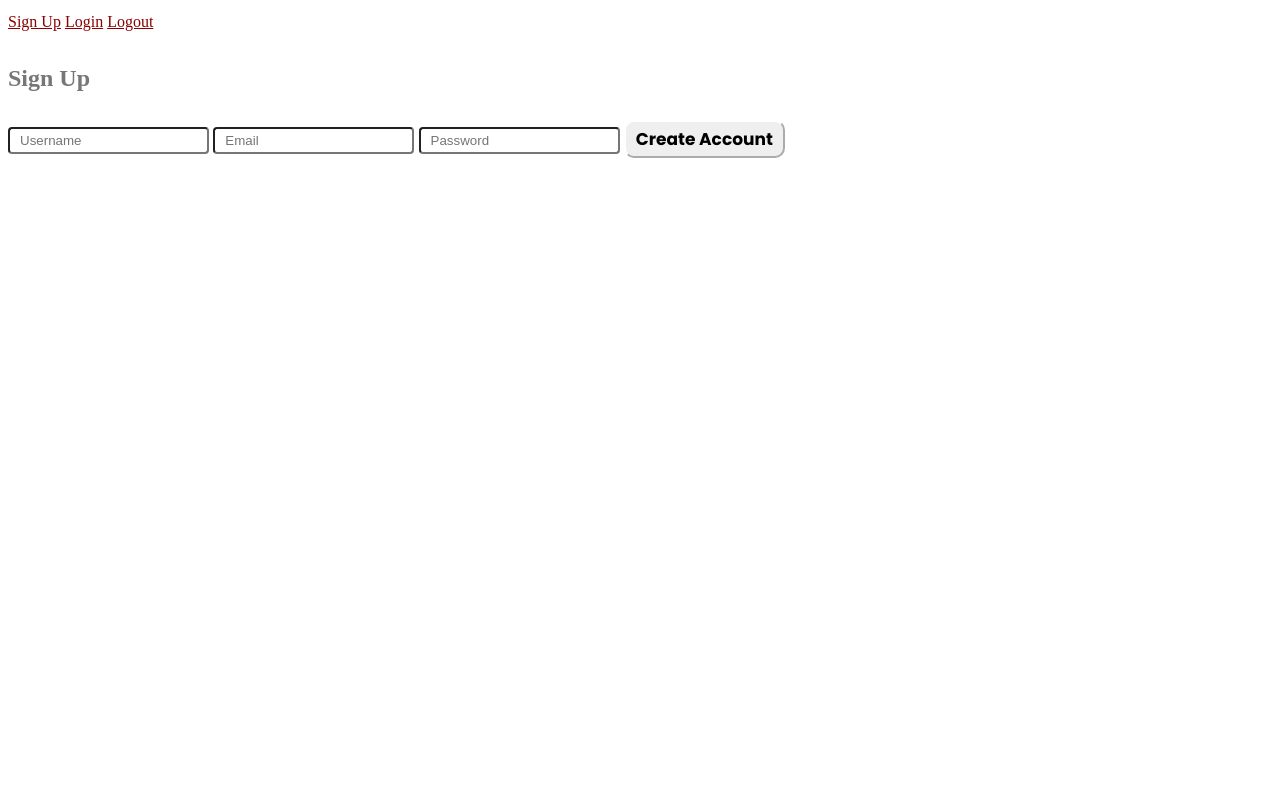
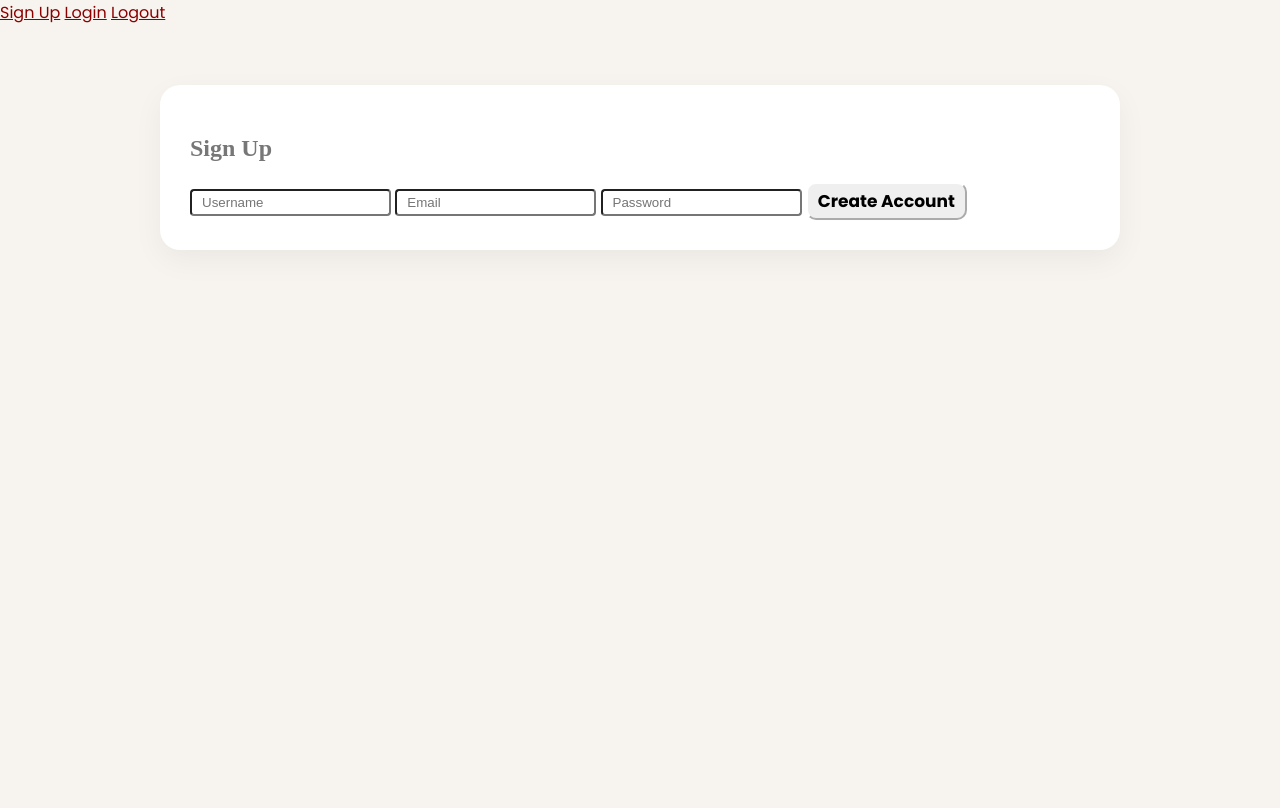
Before and after one commit to alexder204/NutriLog, a Flask app: page /signup in a window 1280 px wide. After the commit the page ends 250 px from the top, so only its background shows below. Run offline with Flask 3, Linux system fonts and the light colour scheme; some web fonts are replaced.

Commit message:
added more css

```diff
--- a/static/stylesheet.css
+++ b/static/stylesheet.css
@@ -42,8 +42,40 @@ hr {
     margin: 2rem 0;
 }
 
-body, html {
-  height: 100%;
-  color: #777;
-  line-height: 1.8;
+body {
+    background-color: #f7f3ee;
+    margin: 0;
+    font-family: Poppins, serif;
+    color: #777;
 }
+
+table {
+    width: 100%;
+    border-collapse: collapse;
+    margin-top: 20px;
+}
+
+th {
+    text-align: left;
+    padding: 12px;
+    background-color: #f2eae2;
+    font-weight: 600;
+}
+
+td {
+    padding: 10px 12px;
+    border-bottom: 1px solid #f1f1f1;
+}
+
+tr:hover {
+    background-color: #faf6f2;
+}
+
+main {
+    max-width: 900px;
+    margin: 60px auto;
+    padding: 30px;
+    background-color: #ffffff;
+    border-radius: 20px;
+    box-shadow: 0 10px 30px rgba(0,0,0,0.05);
+}
```
